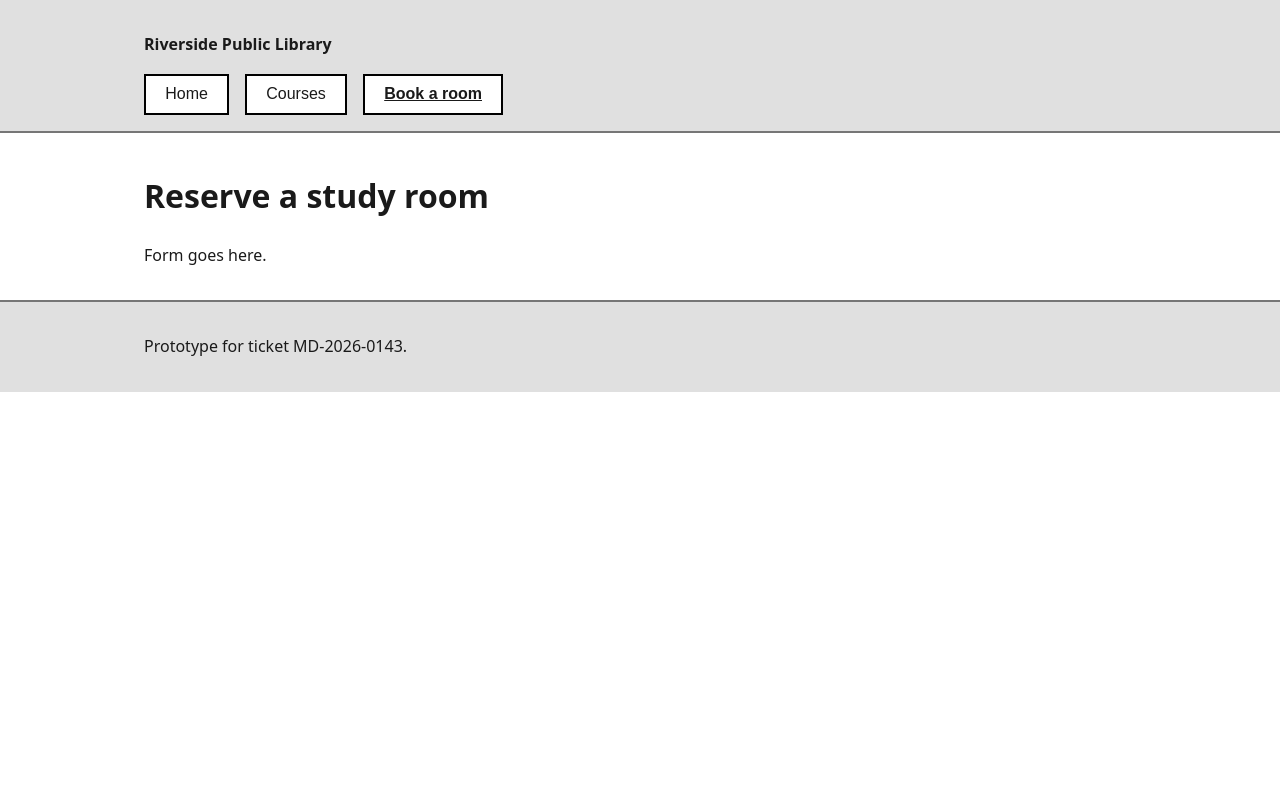
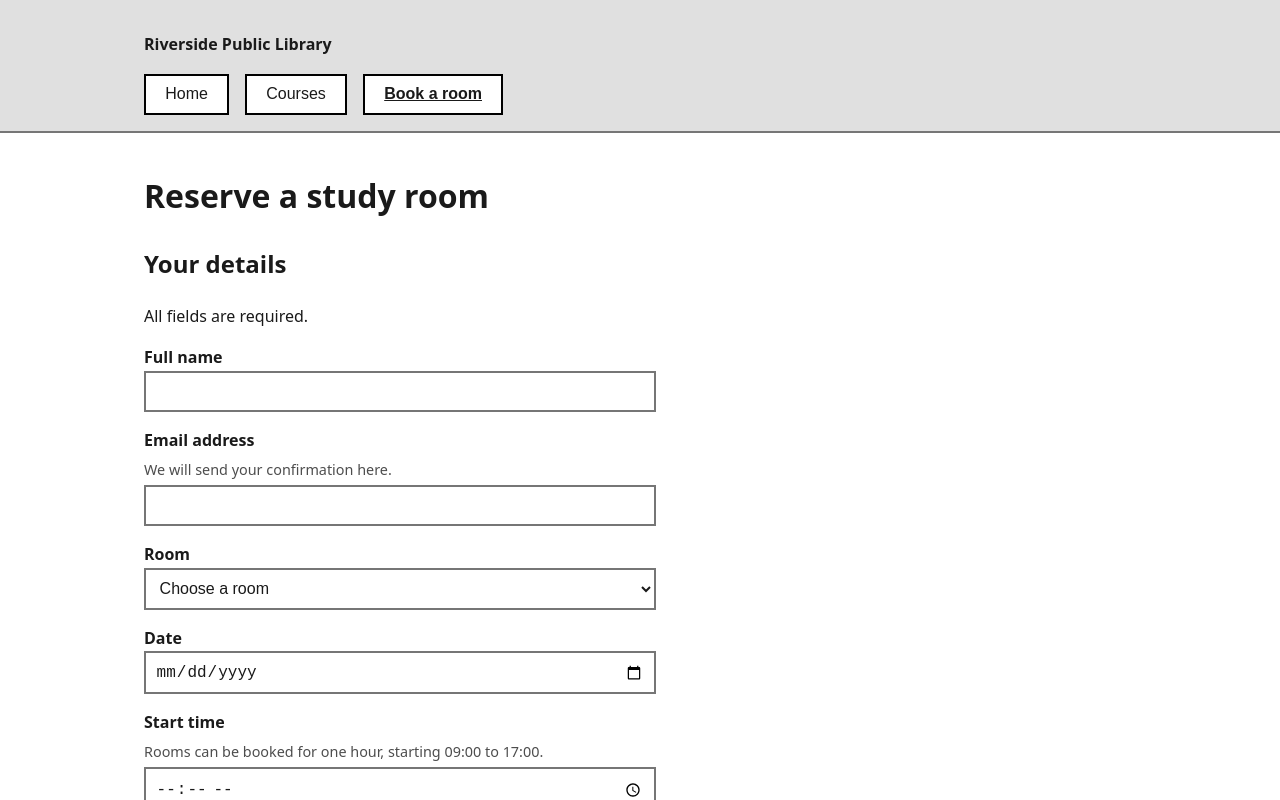
Before and after one commit to MatayeW/marlowe-library-hub, a React (Vite) app: page / in a window 1280 px wide. Both pictures are taken after a click on the button "Book a room". Shown: the top 800 px of the page. Built offline with nearby package versions, Linux system fonts and the light colour scheme.

Commit message:
Add booking form with live validation

```diff
--- a/src/App.jsx
+++ b/src/App.jsx
@@ -1,6 +1,7 @@
 import { useEffect, useRef, useState } from 'react'
 import './App.css'
 import CourseDirectory from './components/CourseDirectory'
+import BookingForm from './components/BookingForm'
 
 const VIEWS = {
   home: "Home",
@@ -55,7 +56,7 @@ function App() {
       <main id='main' tabIndex={-1}>
         {view === 'home' && <Page title="Home" headingRef={headingRef}><p>Welcome.</p></Page>}
         {view === 'courses' && <Page title="Course Catalogue" headingRef={headingRef}><CourseDirectory /></Page>}
-        {view === 'book' && <Page title="Reserve a study room" headingRef={headingRef}><p>Form goes here.</p></Page>}
+        {view === 'book' && <Page title="Reserve a study room" headingRef={headingRef}><BookingForm /></Page>}
       </main>
 
       <footer className='site-footer'>
--- /dev/null
+++ b/src/components/BookingForm.jsx
@@ -0,0 +1,225 @@
+import { useEffect, useRef, useState } from "react";
+
+const ROOMS = [
+    { id: 'quiet-a', name: 'Quiet Room A', capacity: 2 },
+    { id: 'quiet-b', name: 'Quiet Room B', capacity: 8 },
+    { id: 'quiet-c', name: 'Accessible Room C (step-free)', capacity: 6 },
+]
+
+const FIELD_ORDER = ['name', 'email', 'room', 'date', 'time', 'guests']
+
+const EMPTY = { name: '', email: '', room: '', date: '', time: '', guests: ''}
+
+function todayString() {
+    const d = new Date()
+    const month = String(d.getMonth() +1).padStart(2, '0')
+    const day = String(d.getDate()).padStart(2, '0')
+    return `${d.getFullYear()}-${month}-${day}`
+}
+
+function validate(values) {
+    const errors = {}
+
+    if(!values.name.trim()) errors.name = 'Enter your full name.'
+
+    if(!values.email.trim()) {
+        errors.email = 'Enter your email address.'
+    } else if (!/^\S+@\S+\.\S+$/.test(values.email)) {
+        errors.email = 'Enter an email address like name@example.com.'
+    }
+
+    if(!values.room) errors.room = 'Choose a room.'
+
+    if(!values.date) {
+        errors.date = 'Choose a date.'
+    } else if (values.date < todayString()) {
+        errors.date = 'Choose today or a future date.'
+    }
+
+    if(!values.time) {
+        errors.time = 'Choose a start time.'
+    } else if (values.time < '09:00' || values.time > '17:00') {
+        errors.time = 'Choose a start time between 09:00 and 17:00.'
+    }
+
+    const room = ROOMS.find((r) => r.id === values.room)
+    const guests = Number(values.guests)
+    if(!values.guests) {
+        errors.guests = 'Enter the number of people.'
+    } else if (!Number.isInteger(guests) || guests < 1) {
+        errors.guests = 'Enter a whole number of 1 or more.'
+    } else if (room && guests > room.capacity) {
+        errors.guests = `${room.name} holds up to ${room.capacity} people.`
+    }
+    return errors
+}
+
+function Field({ id, label, hint, error, as = 'input', children, ...props }) {
+    const hintId = `${id}-hint`
+    const errorId = `${id}-error`
+    const describedBy =
+    [hint ? hintId : null, error ? errorId : null].filter(Boolean).join(" ") || undefined
+    const Control = as
+
+    return (
+        <div>
+            <label htmlFor={id}>{label}</label>
+            {hint && <p className="hint" id={hintId}>{hint}</p>}
+            {error && <p className="error" id={errorId}>Error: {error}</p>}
+            <Control id={id} name={id} aria-invalid={error ? 'true' : 'false'}
+            aria-describedby={describedBy} {...props}>{children}</Control>
+        </div>
+    )
+}
+
+function BookingForm() {
+    const [values, setValues] = useState(EMPTY)
+    const [errors, setErrors] = useState({})
+    const [status, setStatus] = useState('')
+    const [confirmed, setConfirmed] = useState(null)
+
+    const confirmRef = useRef(null)
+    const focusFormNext = useRef(false)
+
+    // Move focus after the screen changes
+    useEffect(() => {
+        if (confirmed) {
+            confirmRef.current?.focus()
+        } else if (focusFormNext.current) {
+            document.getElementById('name')?.focus()
+            focusFormNext.current = false
+        }
+    }, [confirmed])
+
+    function handleChange(e) {
+        const { name, value } = e.target
+        const next = { ...values, [name]: value }
+        setValues(next)
+
+        // Only update errors the user has already seen, so typing doesnt add new ones
+        const fresh = validate(next)
+        const keys = name === 'room' ? [ 'room', 'guests'] : [name]
+        setErrors((prev) => {
+            const updated = { ...prev }
+            keys.forEach((k) => {
+                if (prev[k]) {
+                    if (fresh[k]) updated[k] = fresh[k]
+                    else delete updated[k]
+                }
+            })
+            return updated
+        })
+    }
+
+    function handleBlur(e) {
+        const { name } = e.target
+        const fresh = validate(values)
+        setErrors((prev) => {
+            const updated = { ...prev }
+            if (fresh[name]) updated[name] = fresh[name]
+            else delete updated[name]
+            return updated
+        })
+    }
+
+    function handleSubmit(e) {
+        e.preventDefault()
+        const found = validate(values)
+        setErrors(found)
+
+        const invalid = FIELD_ORDER.filter((k) => found[k])
+        if (invalid.length > 0) {
+            const count = invalid.length
+            setStatus(
+                `Error: ${count} ${count === 1 ? 'problem' : 'problems'} found. ${found[invalid[0]]}`
+            )
+            document.getElementById(invalid[0])?.focus()
+            return
+        }
+
+        setStatus('')
+        const room = ROOMS.find((r) => r.id === values.room)
+        setConfirmed({ ...values, roomName: room.name })
+    }
+
+    function startAgain() {
+        focusFormNext.current = true
+        setValues(EMPTY)
+        setErrors({})
+        setConfirmed(null)
+    }
+
+    if (confirmed) {
+        return (
+            <section aria-labelledby="confirm-heading">
+                <h2 id="confirm-heading" ref={confirmRef} tabIndex={-1}>Booking confirmed</h2>
+                <p>
+                    {confirmed.roomName} is reserved for {confirmed.guests}{' '}
+                    {Number(confirmed.guests) === 1 ? 'person' : 'people'} on {confirmed.date} at{' '}
+                    {confirmed.time}. A confirmation will be sent to {confirmed.email}.
+                </p>
+                <p>
+                    <button type="button" onClick={startAgain}>Make another booking</button>
+                </p>
+            </section>
+        )
+    }
+
+    return (
+        <section aria-labelledby="form-heading">
+            <h2 id="form-heading">Your details</h2>
+            <p>All fields are required.</p>
+
+            {/* Always on the page so screen readers are already watching it */}
+            <div aria-live="assertive" aria-atomic="true">
+                {status && <p className="error">{status}</p>}
+            </div>
+
+            <form onSubmit={handleSubmit} noValidate>
+                <Field
+                id="name" label="Full name" autoComplete="name"
+                value={values.name} error={errors.name}
+                onChange={handleChange} onBlur={handleBlur}
+                />
+                <Field
+                id="email" label="Email address" type="email" autoComplete="email"
+                hint="We will send your confirmation here."
+                value={values.email} error={errors.email}
+                onChange={handleChange} onBlur={handleBlur}
+                />
+                <Field
+                id="room" label="Room" as="select"
+                value={values.room} error={errors.room}
+                onChange={handleChange} onBlur={handleBlur}
+                >
+                    <option value="">Choose a room</option>
+                    {ROOMS.map((r) => (
+                        <option key={r.id} value={r.id}>{r.name} (ip to {r.capacity})</option>
+                    ))}
+                </Field>
+                <Field
+                id="date" label="Date" type="date"
+                value={values.date} error={errors.date}
+                onChange={handleChange} onBlur={handleBlur}
+                />
+                <Field
+                id="time" label="Start time" type="time"
+                hint="Rooms can be booked for one hour, starting 09:00 to 17:00."
+                value={values.time} error={errors.time}
+                onChange={handleChange} onBlur={handleBlur}
+                />
+                <Field
+                id="guests" label="Nuber of people" type="number" inputMode="numeric"
+                hint="The room you choose sets the maximum."
+                value={values.guests} error={errors.guests}
+                onChange={handleChange} onBlur={handleBlur}
+                />
+                <p>
+                    <button type="submit">Reserve room</button>
+                </p>
+            </form>
+        </section>
+    )
+}
+
+export default BookingForm
--- a/src/index.css
+++ b/src/index.css
@@ -190,3 +190,10 @@ button[aria-pressed="true"]::before {
     transition: none;
   }
 }
+
+/* invalid input field error text (thicker and dashed to not rely on colour) */
+input[aria-invalid="true"],
+select[aria-invalid="true"] {
+  border-width: 4px;
+  border-style: dashed;
+}
```
